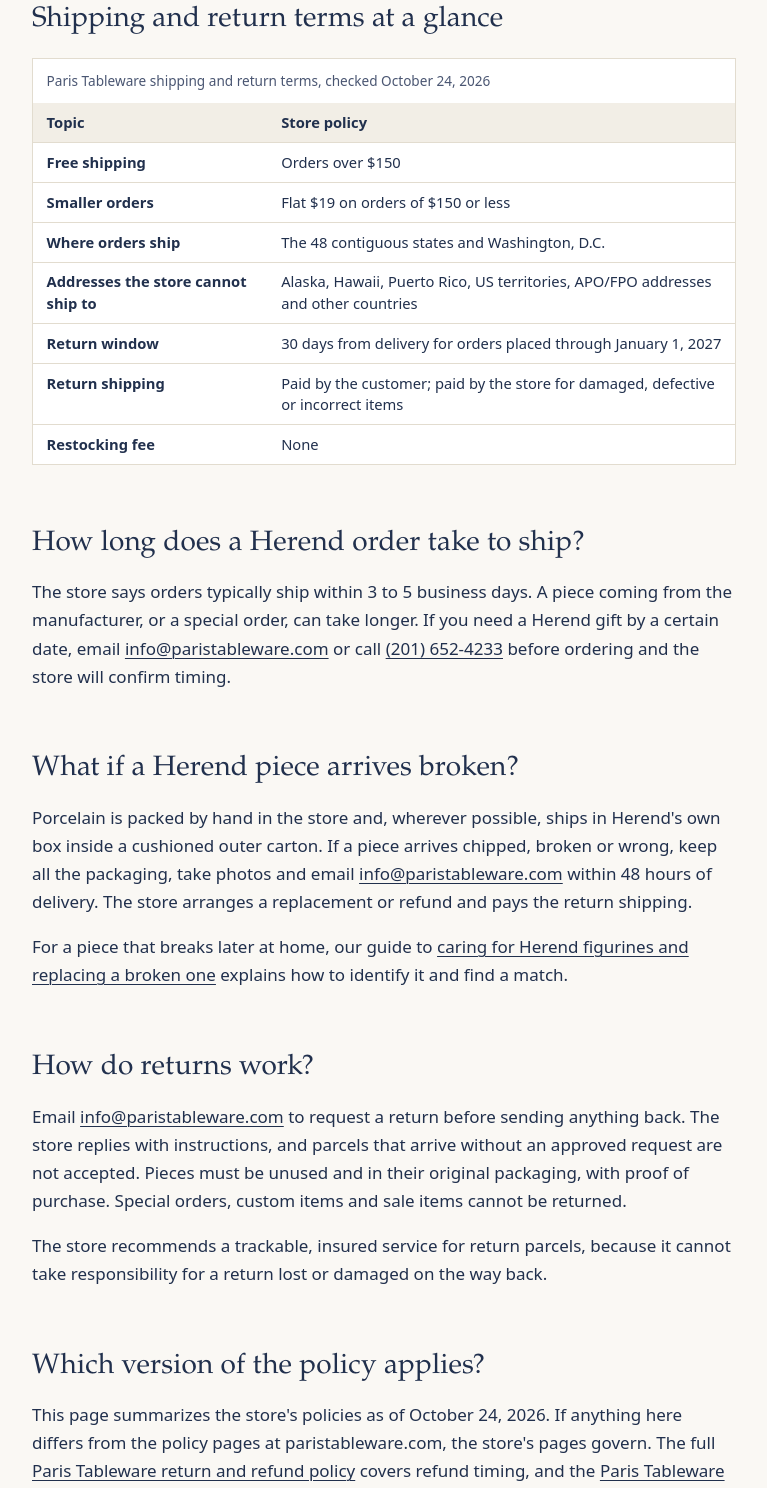
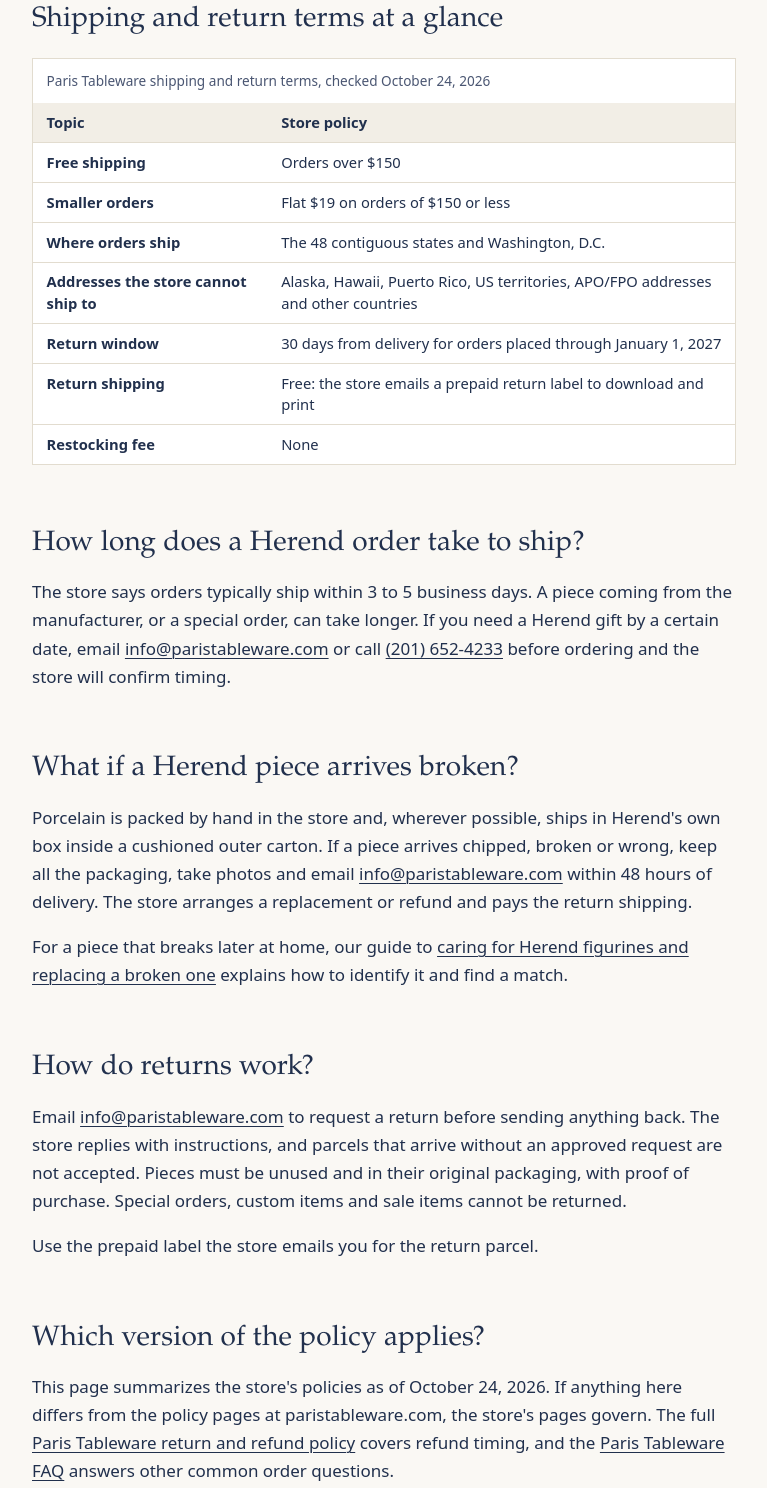
Before and after one commit to vahak/herend-us, a plain HTML site: page shipping-returns/index.html in a window 1280 px wide. Shown: the part 505-1993 px from the top of the page, without its empty margins (256-1023 px from the left). Drawn offline with Linux system fonts and the light colour scheme.

Commit message:
Publish herend.us (Paris Tableware Herend guide)
Co-Authored-By: Claude Opus 5.5 <noreply@anthropic.com>

```diff
--- a/shipping-returns/index.html
+++ b/shipping-returns/index.html
@@ -175,7 +175,7 @@
 <tr><th scope="row">Where orders ship</th><td>The 48 contiguous states and Washington, D.C.</td></tr>
 <tr><th scope="row">Addresses the store cannot ship to</th><td>Alaska, Hawaii, Puerto Rico, US territories, APO/FPO addresses and other countries</td></tr>
 <tr><th scope="row">Return window</th><td>30 days from delivery for orders placed through January 1, 2027</td></tr>
-<tr><th scope="row">Return shipping</th><td>Paid by the customer; paid by the store for damaged, defective or incorrect items</td></tr>
+<tr><th scope="row">Return shipping</th><td>Free: the store emails a prepaid return label to download and print</td></tr>
 <tr><th scope="row">Restocking fee</th><td>None</td></tr>
 </tbody>
 </table></div>
@@ -195,7 +195,7 @@
 <section>
 <h2>How do returns work?</h2>
 <p>Email <a href="mailto:info@paristableware.com">info@paristableware.com</a> to request a return before sending anything back. The store replies with instructions, and parcels that arrive without an approved request are not accepted. Pieces must be unused and in their original packaging, with proof of purchase. Special orders, custom items and sale items cannot be returned.</p>
-<p>The store recommends a trackable, insured service for return parcels, because it cannot take responsibility for a return lost or damaged on the way back.</p>
+<p>Use the prepaid label the store emails you for the return parcel.</p>
 </section>
 
 <section>
```
Also changed, not shown: guides/gift-guide/index.html (+1 -1 lines).
